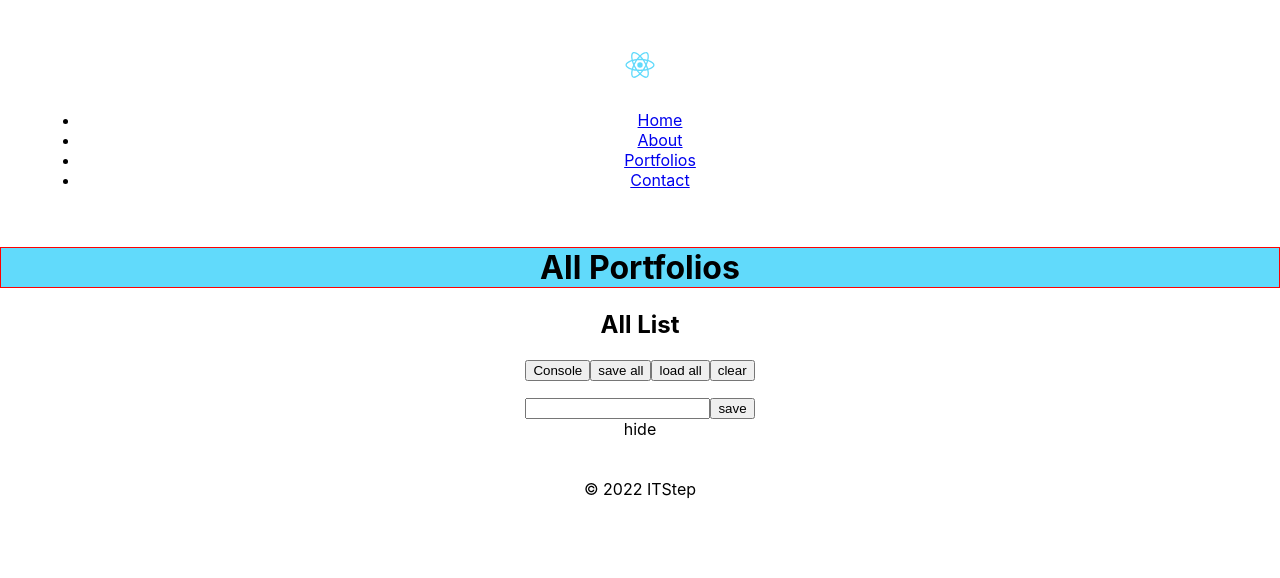
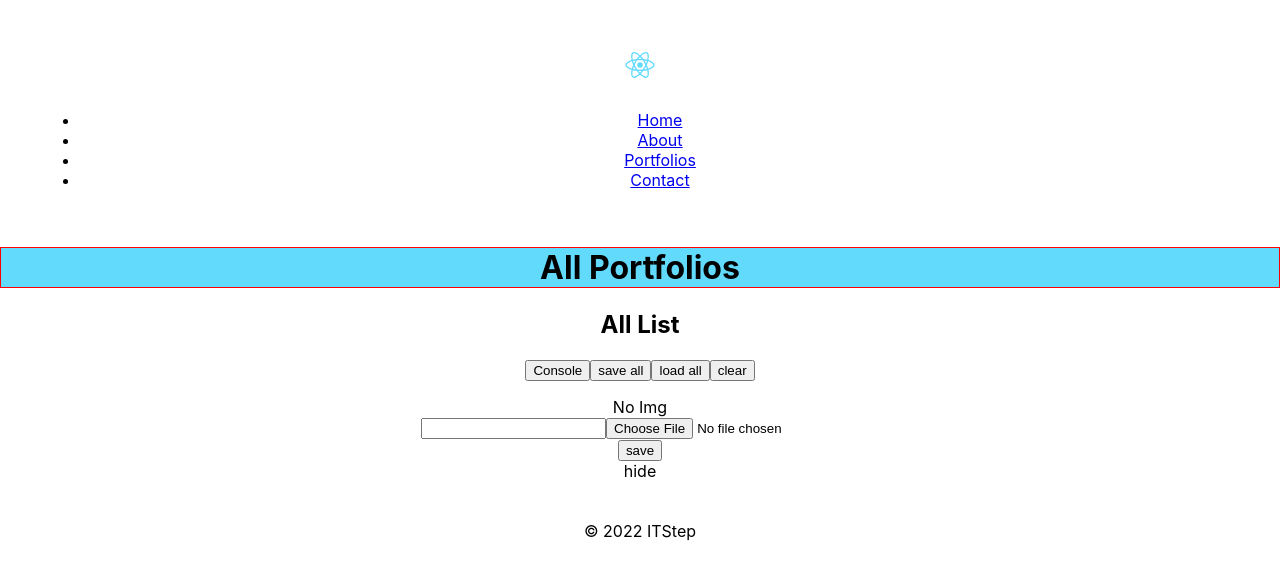
Before and after one commit to ninydev/pv021_mk_node, a React (Create React App) app in the folder 07_jsFrameworks/my-react/: page /portfolios in a window 1280 px wide. Both pictures are taken after a click on the element "show". Shown: the top 578 px of the page. Built offline with nearby package versions, Linux system fonts and the light colour scheme.

Commit message:
Portfolio Img

```diff
--- a/07_jsFrameworks/my-react/src/components/portfolio/list/PortfolioListCreateItem.js
+++ b/07_jsFrameworks/my-react/src/components/portfolio/list/PortfolioListCreateItem.js
@@ -14,6 +14,29 @@ export default class PortfolioListCreateItem extends React.Component {
         this.changeVisible = this.changeVisible.bind(this)
         this.onSave = this.onSave.bind(this)
         this.onInputChange = this.onInputChange.bind(this)
+        this.onUploadFile = this.onUploadFile.bind(this)
+        this.saveDataFile = this.saveDataFile.bind(this)
+
+    }
+
+    saveDataFile(data){
+        const state = this.state
+        state.portfolio['imgBlob'] = data
+        this.setState(state)
+    }
+
+    onUploadFile(ev){
+        if(FileReader){
+            let fileReader = new FileReader()
+            const save = this.saveDataFile
+            fileReader.onload = function () {
+                save(fileReader.result)
+            }
+            fileReader.onerror = function (err) {
+                console.log(err)
+            }
+            fileReader.readAsDataURL(ev.target.files[0])
+        }
     }
 
     changeVisible(){
@@ -41,9 +64,17 @@ export default class PortfolioListCreateItem extends React.Component {
         if(!this.state.isVisible) return (
             <div onClick={this.changeVisible}> show </div>
         )
+        let img
+        if(this.state.portfolio.imgBlob)
+            img = (<img src={this.state.portfolio.imgBlob} width='150px' />)
+        else
+            img = (<div> No Img </div>)
+
         return (
             <div>
+                {img}
                 <input type="text" name="name" onChange={this.onInputChange}/>
+                <input type="file" name="imgBlob" onChange={this.onUploadFile} /><br />
                 <input type="button" value="save" onClick={this.onSave}/>
                 <div onClick={this.changeVisible}> hide </div>
             </div>
```
